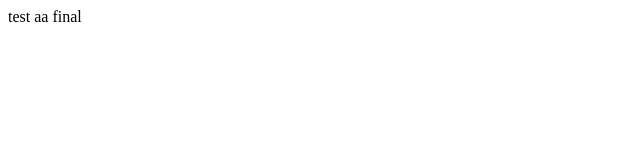
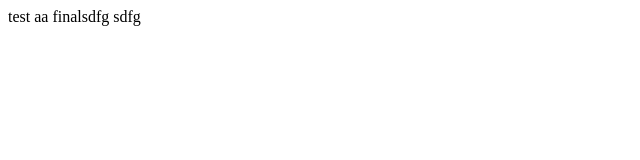
Before and after one commit to OmarFaruq3/test_1, a plain HTML site: page index.html in a window 1280 px wide. Shown: the full height of the page, 0-640 px from the left. Drawn offline with Linux system fonts and the light colour scheme.

Commit message:
FInal last test

```diff
--- a/index.html
+++ b/index.html
@@ -7,6 +7,6 @@
         <title>Document</title>
     </head>
     <body>
-        test aa final
+        test aa finalsdfg sdfg
     </body>
 </html>
```
